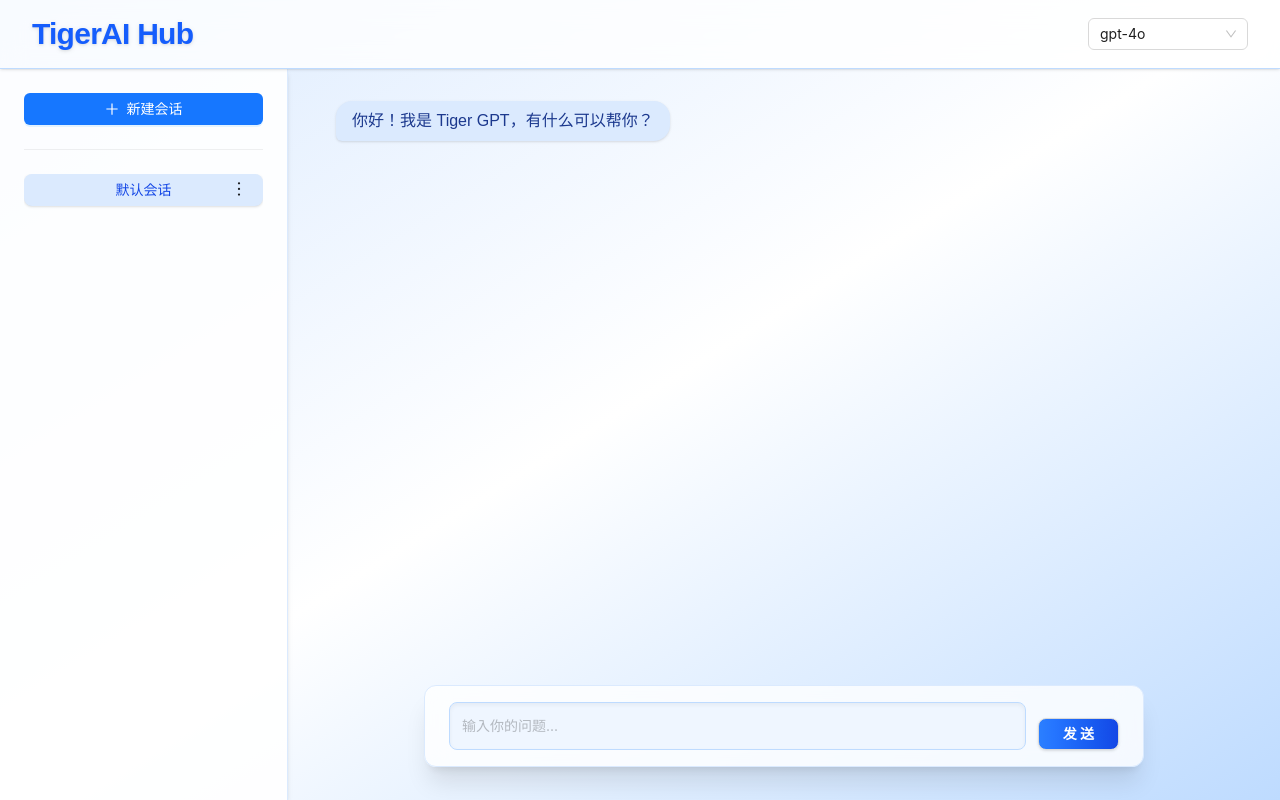
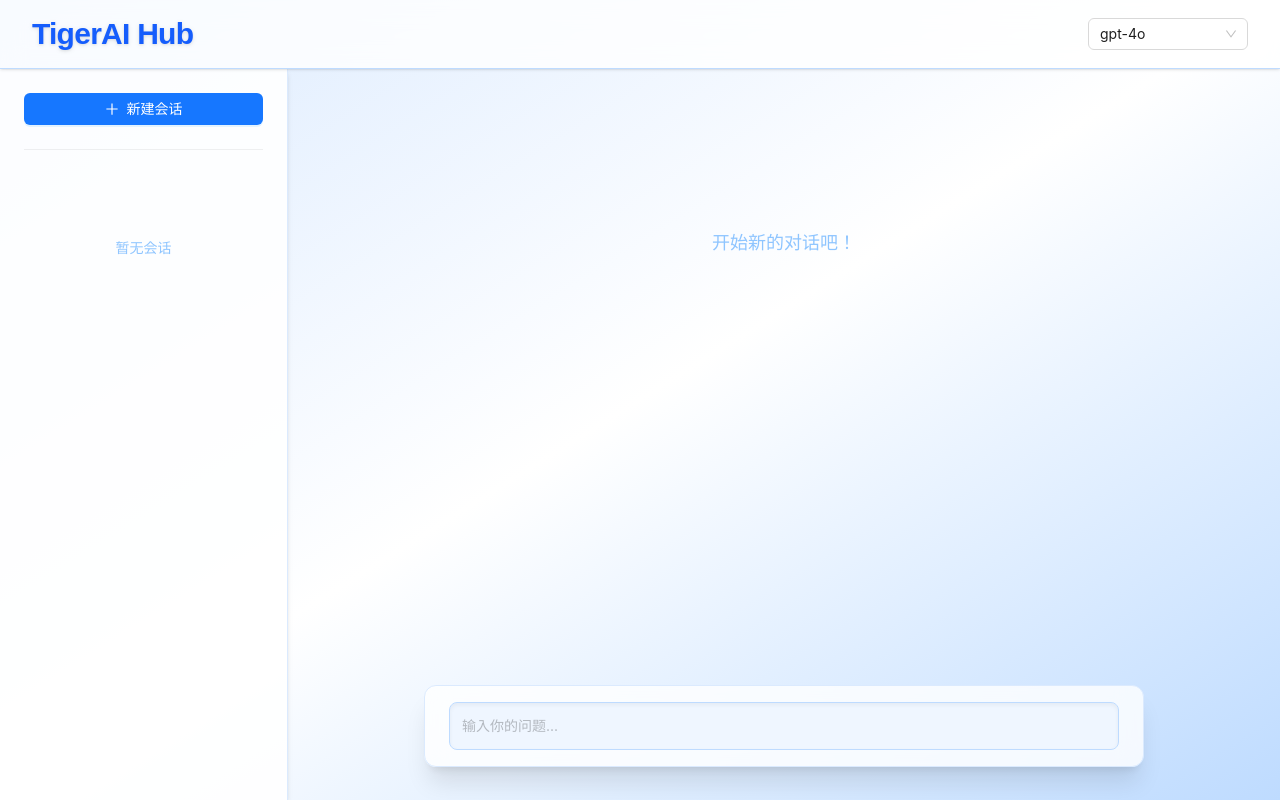
Before and after one commit to leafstark/nebula, a React (Vite) app: page / in a window 1280 px wide. Built offline with nearby package versions, Linux system fonts and the light colour scheme.

Commit message:
各种优化

```diff
--- a/src/App.tsx
+++ b/src/App.tsx
@@ -16,19 +16,8 @@
 ]
 
 function App() {
-  const [sessions, setSessions] = useState<Session[]>([
-    {
-      id: 1,
-      name: "默认会话",
-      messages: [
-        {
-          role: "assistant",
-          content: "你好！我是 Tiger GPT，有什么可以帮你？",
-        },
-      ],
-    },
-  ])
-  const [activeSessionId, setActiveSessionId] = useState(1)
+  const [sessions, setSessions] = useState<Session[]>([])
+  const [activeSessionId, setActiveSessionId] = useState<number | null>(null)
   const [input, setInput] = useState("")
   const [model, setModel] = useState(() => {
     const saved = localStorage.getItem("tiger-gpt-model")
@@ -42,26 +31,41 @@
   // 历史记录持久化
   useEffect(() => {
     const saved = localStorage.getItem("tiger-gpt-sessions")
+    let loadedSessions: Session[] = []
+    let newActiveSessionId: number | null = null
+
     if (saved) {
       try {
         const parsed = JSON.parse(saved)
-        // 只有当 parsed 是有效数组且有内容时才恢复
         if (Array.isArray(parsed) && parsed.length > 0) {
-          setSessions(parsed)
-          // 恢复上次活跃会话id
-          const lastId = localStorage.getItem("tiger-gpt-active-session-id")
-          if (lastId && parsed.some((s) => s.id === Number(lastId))) {
-            setActiveSessionId(Number(lastId))
-          } else {
-            setActiveSessionId(parsed[0].id)
+          loadedSessions = parsed
+          setSessions(loadedSessions) // 首先设置会话
+
+          const hashSessionIdStr = window.location.hash.substring(1)
+          const hashSessionIdNum = Number(hashSessionIdStr)
+          if (
+            hashSessionIdStr &&
+            loadedSessions.some((s) => s.id === hashSessionIdNum)
+          ) {
+            newActiveSessionId = hashSessionIdNum
           }
         }
       } catch {
-        // ignore
+        // 忽略解析错误，视为没有已保存的会话
       }
     }
+
+    if (loadedSessions.length === 0) {
+      // 没有加载到或找到会话，确保是新聊天状态
+      setActiveSessionId(null)
+      if (window.location.hash && window.location.hash !== "#") {
+        window.location.hash = "" // 为新聊天状态清除 hash
+      }
+    } else {
+      setActiveSessionId(newActiveSessionId)
+    }
     setIsInitialized(true)
-  }, [])
+  }, []) // 仅在挂载时运行一次
 
   useEffect(() => {
     if (!isInitialized) return
@@ -76,8 +80,22 @@
 
   useEffect(() => {
     if (!isInitialized) return
-    localStorage.setItem("tiger-gpt-active-session-id", String(activeSessionId))
-  }, [activeSessionId, isInitialized])
+    // 当 activeSessionId 变化时，更新 URL hash
+    if (activeSessionId !== null) {
+      const sessionExists = sessions.find((s) => s.id === activeSessionId)
+      if (sessionExists) {
+        window.location.hash = `#${activeSessionId}`
+      }
+      // 如果会话不存在但 activeSessionId 不为 null，
+      // 这可能是在删除过程中的瞬时状态。
+      // load useEffect 或 delete handler 应正确管理 activeSessionId 的设置。
+    } else {
+      // 新聊天状态
+      if (window.location.hash && window.location.hash !== "#") {
+        window.location.hash = "" // 或特定的标记如 #new
+      }
+    }
+  }, [activeSessionId, isInitialized, sessions])
 
   // 记住用户上次选择的model
   useEffect(() => {
@@ -87,29 +105,19 @@
 
   // 新建会话
   const handleNewSession = () => {
-    const newId = Date.now()
-    setSessions([
-      { id: newId, name: `新会话${sessions.length + 1}`, messages: [] },
-      ...sessions,
-    ])
-    setActiveSessionId(newId)
+    setActiveSessionId(null) // 切换到新聊天模式
+    setInput("") // 清空输入框
   }
   // 切换会话
-  const handleSelectSession = (id: number) => setActiveSessionId(id)
+  const handleSelectSession = (id: number) => {
+    setActiveSessionId(id) // 这会触发上面的 useEffect 来更新 URL hash
+  }
   // 删除会话
   const handleDeleteSession = (id: number) => {
-    setSessions((sessions) => {
-      const filtered = sessions.filter((s) => s.id !== id)
-      // 如果删除的是当前会话，切换到下一个或上一个
+    setSessions((prevSessions) => {
+      const filtered = prevSessions.filter((s) => s.id !== id)
       if (id === activeSessionId) {
-        if (filtered.length > 0) {
-          setActiveSessionId(filtered[0].id)
-        } else {
-          // 没有会话则新建一个
-          const newSession = { id: Date.now(), name: "新会话", messages: [] }
-          setActiveSessionId(newSession.id)
-          return [newSession]
-        }
+        setActiveSessionId(null)
       }
       return filtered
     })
@@ -138,32 +146,65 @@
   // 发送消息（接入API，流式回复）
   const handleSend = async (e: React.FormEvent) => {
     e.preventDefault()
-    if (!input.trim()) return
-    setSessions((sessions) =>
-      sessions.map((s) =>
-        s.id === activeSessionId
+    const userInput = input.trim()
+    if (!userInput) return
+
+    setInput("") // 清空输入
+
+    let targetSessionId: number
+    let messagesForApi: Array<{ role: string; content: string }>
+
+    if (activeSessionId === null) {
+      // 新聊天
+      const newId = Date.now()
+      const newSessionName = userInput.substring(0, 30) || `新会话` // 从第一条消息自动命名
+      const newSession: Session = {
+        id: newId,
+        name: newSessionName,
+        messages: [{ role: "user", content: userInput }],
+      }
+      // 添加新会话，然后一次性添加助手的占位消息
+      setSessions((prevSessions) => [
+        {
+          ...newSession,
+          messages: [
+            ...newSession.messages,
+            { role: "assistant", content: "" },
+          ],
+        },
+        ...prevSessions,
+      ])
+      setActiveSessionId(newId)
+      targetSessionId = newId
+      messagesForApi = newSession.messages // API 只发送用户消息
+    } else {
+      // 已有聊天
+      targetSessionId = activeSessionId
+      const currentSession = sessions.find((s) => s.id === activeSessionId)
+      // 为 API 准备的消息列表包含当前用户输入
+      messagesForApi = currentSession
+        ? [...currentSession.messages, { role: "user", content: userInput }]
+        : [{ role: "user", content: userInput }]
+
+      // 添加用户消息，然后添加助手占位消息
+      setSessions((prevSessions) =>
+        prevSessions.map((s) =>
+          s.id === targetSessionId
             ? {
                 ...s,
-              messages: [...s.messages, { role: "user", content: input }],
+                // messagesForApi 已包含新的用户消息
+                messages: [
+                  ...messagesForApi,
+                  { role: "assistant", content: "" },
+                ],
               }
             : s
         )
       )
-    const userMsg = input
-    setInput("")
-    setSessions((sessions) =>
-      sessions.map((s) =>
-        s.id === activeSessionId
-          ? {
-              ...s,
-              messages: [...s.messages, { role: "assistant", content: "" }],
     }
-          : s
-      )
-    )
+
     // API 流式调用
     try {
-      const current = sessions.find((s) => s.id === activeSessionId)
       const res = await fetch(
         "https://wings-copilot.test.tigerbrokers.net/api/v1/chat/completions",
         {
@@ -175,66 +216,69 @@
           body: JSON.stringify({
             model,
             stream: true,
-            messages: [
-              ...(current?.messages || []),
-              { role: "user", content: userMsg },
-            ],
+            messages: messagesForApi, // 发送包含最新用户消息的列表
           }),
         }
       )
       if (!res.body) throw new Error("No stream")
       const reader = res.body.getReader()
-      let acc = ""
+      let accumulatedResponse = ""
       let done = false
-      let partial = ""
+      let partialChunk = ""
       while (!done) {
         const { value, done: doneReading } = await reader.read()
         done = doneReading
         if (value) {
-          partial += new TextDecoder().decode(value)
-          const lastNewline = partial.lastIndexOf("\n")
-          if (lastNewline === -1) continue
-          const lines = partial
-            .slice(0, lastNewline)
-            .split(/\r?\n/)
-            .filter(Boolean)
-          partial = partial.slice(lastNewline + 1)
+          partialChunk += new TextDecoder().decode(value)
+          const lines = partialChunk.split("\n") // 按换行符分割
+          partialChunk = lines.pop() || "" // 保留下一个不完整的行
+
           for (const line of lines) {
             if (line.startsWith("data: ")) {
-              const data = line.replace("data: ", "").trim()
+              const data = line.substring(5).trim() // 更稳健地移除 "data: "
               if (data === "[DONE]") continue
               try {
-                const delta = JSON.parse(data).choices?.[0]?.delta?.content
-                if (delta) acc += delta
-              } catch {
-                // ignore
+                const parsed = JSON.parse(data)
+                const delta = parsed.choices?.[0]?.delta?.content
+                if (delta) {
+                  accumulatedResponse += delta
+                }
+              } catch (err) {
+                console.error("解析流数据错误:", err, "数据:", data)
               }
             }
           }
           // 更新 assistant 最后一条消息内容
-          setSessions((sessions) =>
-            sessions.map((s) => {
-              if (s.id !== activeSessionId) return s
+          setSessions((prevSessions) =>
+            prevSessions.map((s) => {
+              if (s.id !== targetSessionId) return s
               const msgs = [...s.messages]
-              const lastIdx = msgs.length - 1
-              if (msgs[lastIdx]?.role === "assistant") {
-                msgs[lastIdx] = { role: "assistant", content: acc }
+              const lastMsg = msgs[msgs.length - 1]
+              // 确保最后一条消息是助手的，并且我们正在更新它
+              if (lastMsg?.role === "assistant") {
+                msgs[msgs.length - 1] = {
+                  ...lastMsg,
+                  content: accumulatedResponse,
                 }
                 return { ...s, messages: msgs }
+              }
+              return s // 如果最后一条不是助手消息（理论上不应发生），则不修改
             })
           )
         }
       }
-    } catch {
-      setSessions((sessions) =>
-        sessions.map((s) => {
-          if (s.id !== activeSessionId) return s
+    } catch (error) {
+      console.error("API 调用失败:", error)
+      setSessions((prevSessions) =>
+        prevSessions.map((s) => {
+          if (s.id !== targetSessionId) return s
           const msgs = [...s.messages]
-          const lastIdx = msgs.length - 1
-          if (msgs[lastIdx]?.role === "assistant") {
-            msgs[lastIdx] = { role: "assistant", content: "[网络错误]" }
+          const lastMsg = msgs[msgs.length - 1]
+          if (lastMsg?.role === "assistant") {
+            msgs[msgs.length - 1] = { ...lastMsg, content: "[网络错误]" }
+            return { ...s, messages: msgs }
           }
-          return { ...s, messages: msgs }
+          return s
         })
       )
     }
@@ -274,7 +318,10 @@
         />
         {/* 聊天主窗口 */}
         <section className="flex-1 flex flex-col justify-end bg-transparent relative min-h-0 h-[calc(100vh-70px)]">
-          <ChatWindow messages={current?.messages || []} />
+          <ChatWindow
+            messages={current?.messages || []}
+            activeSessionId={activeSessionId}
+          />
           {/* 输入栏 */}
           <ChatInput input={input} setInput={setInput} onSend={handleSend} />
         </section>
--- a/src/components/ChatInput.tsx
+++ b/src/components/ChatInput.tsx
@@ -27,14 +27,6 @@
           }
         }}
       />
-      <Button
-        type="primary"
-        htmlType="submit"
-        className="px-6 py-2 rounded-lg bg-gradient-to-r from-blue-500 to-blue-700 text-white font-bold shadow hover:from-blue-600 hover:to-blue-800 transition"
-        disabled={!input.trim()}
-      >
-        发送
-      </Button>
     </form>
   )
 }
--- a/src/components/ChatWindow.tsx
+++ b/src/components/ChatWindow.tsx
@@ -1,3 +1,5 @@
+import { useRef, useEffect } from "react"
+
 interface Message {
   role: string
   content: string
@@ -5,16 +7,78 @@
 
 interface Props {
   messages: Message[]
+  activeSessionId: number // 新增 activeSessionId prop
 }
 
-export default function ChatWindow({ messages }: Props) {
+export default function ChatWindow({ messages, activeSessionId }: Props) {
+  const containerRef = useRef<HTMLDivElement>(null)
+  const lastUserMsgRef = useRef<HTMLDivElement>(null)
+  const prevActiveSessionIdRef = useRef<number | null>(null)
+  const isInitialMountRef = useRef(true) // 用于处理首次加载
+
+  // 找到最后一条用户消息的索引
+  const lastUserIdx = (() => {
+    for (let i = messages.length - 1; i >= 0; i--) {
+      if (messages[i].role === "user") return i
+    }
+    return -1
+  })()
+
+  // 滚动逻辑
+  useEffect(() => {
+    if (containerRef.current) {
+      const container = containerRef.current
+      let scrollBehavior: "auto" | "smooth" = "auto"
+
+      if (isInitialMountRef.current) {
+        // 首次挂载，瞬时滚动
+        scrollBehavior = "auto"
+        isInitialMountRef.current = false
+      } else if (prevActiveSessionIdRef.current !== activeSessionId) {
+        // activeSessionId 变化，说明切换了会话，瞬时滚动
+        scrollBehavior = "auto"
+      } else {
+        // activeSessionId 未变，说明是当前会话有新消息，平滑滚动
+        scrollBehavior = "smooth"
+      }
+      prevActiveSessionIdRef.current = activeSessionId
+
+      if (lastUserMsgRef.current) {
+        const target = lastUserMsgRef.current
+        container.scrollTo({
+          top: target.offsetTop - 20,
+          behavior: scrollBehavior,
+        })
+      } else if (messages.length > 0) {
+        // 如果没有用户消息，但有其他消息，则滚动到容器最底部
+        if (scrollBehavior === "smooth") {
+          container.scrollTo({
+            top: container.scrollHeight,
+            behavior: "smooth",
+          })
+        } else {
+          container.scrollTop = container.scrollHeight // 瞬时滚动
+        }
+      }
+    }
+  }, [messages, lastUserIdx, activeSessionId]) // 依赖项增加 activeSessionId
+
   return (
-    <div className="flex-1 min-h-0 overflow-y-auto px-12 pt-8 pb-40 flex flex-col gap-12">
+    <div
+      ref={containerRef}
+      className="flex-1 min-h-0 overflow-y-auto px-12 pt-8 pb-40"
+    >
+      <div className="flex flex-col gap-12 max-w-200 mx-auto">
         {messages.length > 0 ? (
           messages.map((msg, idx) => (
+            <div // ref 作用于此 div
+              key={idx}
+              ref={idx === lastUserIdx ? lastUserMsgRef : undefined}
+            >
               <div
-            key={idx}
-            className={`flex ${msg.role === "user" ? "justify-end" : "justify-start"} group relative`}
+                className={`flex ${
+                  msg.role === "user" ? "justify-end" : "justify-start"
+                } group relative`}
               >
                 <div
                   className={`px-4 py-2 rounded-2xl shadow text-base whitespace-pre-line break-words relative ${
@@ -23,7 +87,12 @@
                       : "bg-blue-100 dark:bg-blue-900 text-blue-900 dark:text-blue-100 rounded-bl-md"
                   }`}
                 >
-              {msg.content}
+                  {msg.role === "assistant" && !msg.content ? (
+                    <span className="animate-pulse">正在思考</span>
+                  ) : (
+                    msg.content
+                  )}
+                </div>
               </div>
             </div>
           ))
@@ -32,6 +101,11 @@
             开始新的对话吧！
           </div>
         )}
+        {/* 在所有消息后添加一个占位符，以确保有足够的滚动空间 */}
+        {messages.length > 0 && (
+          <div style={{ height: "70vh" }} aria-hidden="true" />
+        )}
+      </div>
     </div>
   )
 }
--- a/src/components/RenameModal.tsx
+++ b/src/components/RenameModal.tsx
@@ -21,7 +21,7 @@
           maxLength={30}
           autoFocus
         />
-        <div className="flex gap-3 justify-end mt-2">
+        <div className="flex gap-3 justify-center mt-2">
           <Button onClick={onCancel}>取消</Button>
           <Button type="primary" onClick={onOk} disabled={!value.trim()}>
             确定
```
Lines whose indentation alone changed are shown as unchanged.
